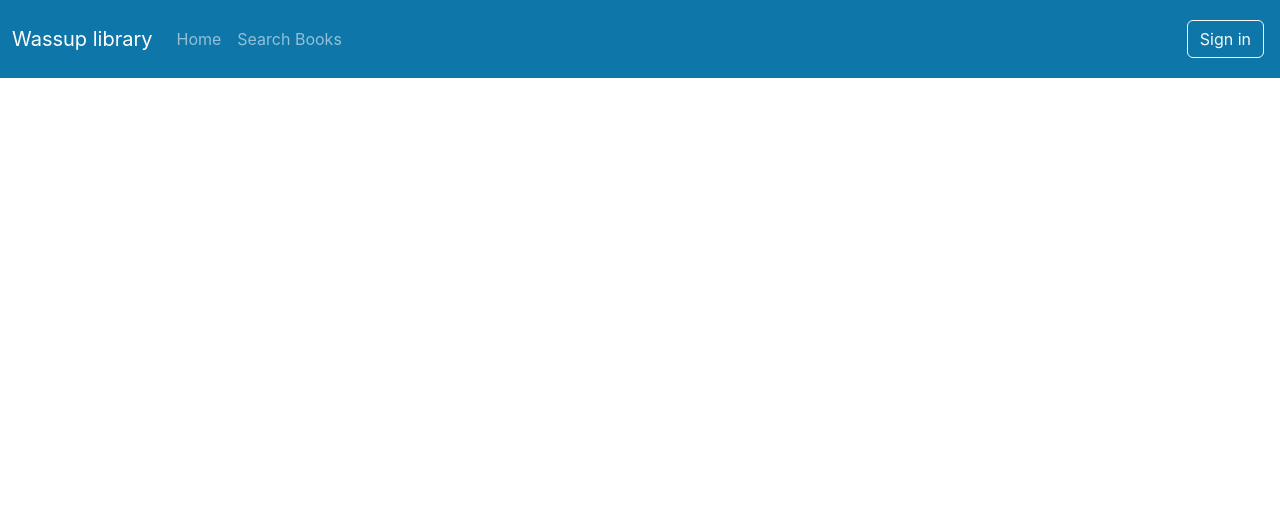
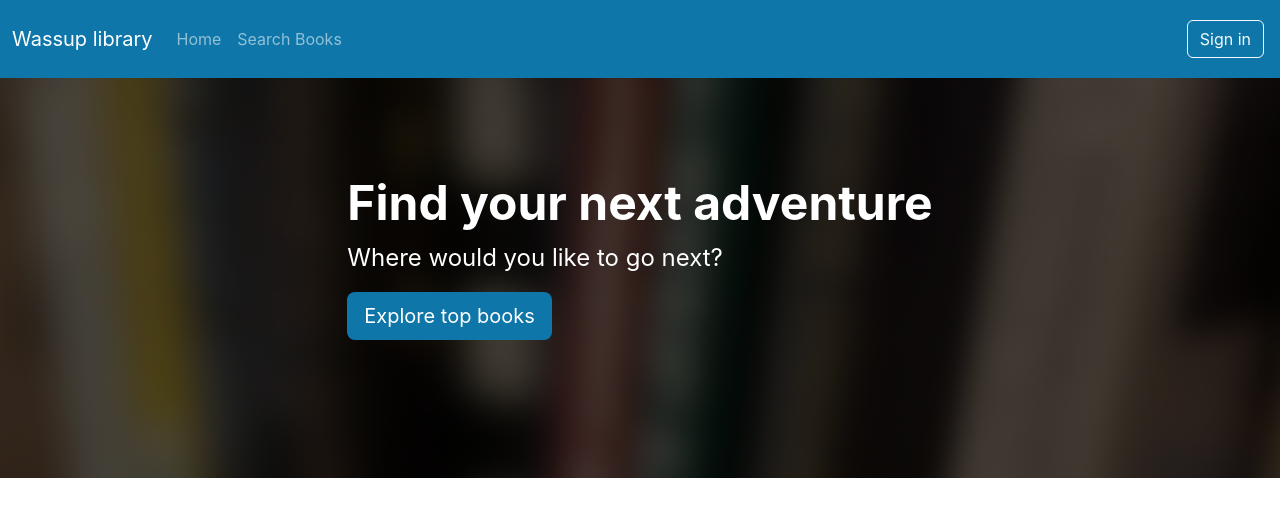
Before and after one commit to Jambbo/LibraryApp-Frontend, a React (Create React App) app: page / in a window 1280 px wide. Shown: the top 516 px of the page. Built offline with nearby package versions, Linux system fonts and the light colour scheme.

Commit message:
added ExploreTopBooks component for home page

```diff
--- a/src/App.tsx
+++ b/src/App.tsx
@@ -1,10 +1,14 @@
 import React from 'react';
 import { Navbar } from './layouts/NavbarAndFooter/Navbar';
 import './App.css';
+import { ExploreTopBooks } from './layouts/NavbarAndFooter/HomePage/ExploreTopBooks';
 
 function App() {
   return (
+    <div>
       <Navbar/>
+      <ExploreTopBooks/>
+    </div>
   );
 }
 
--- /dev/null
+++ b/src/layouts/NavbarAndFooter/HomePage/ExploreTopBooks.tsx
@@ -0,0 +1,16 @@
+
+export const ExploreTopBooks = ()=>{
+    return (
+        <div className="p-5 mb-4 bg-dark header">
+            <div className="container-fluid py-5 text-white
+                d-flex justify-content-center align-items-center">
+                    <div>
+                        <h1 className="display-5 fw-bold">Find your next adventure</h1>
+                        <p className="col-md-8 fs-4">Where would you like to go next?</p>
+                        <a type="button" className="btn main-color btn-lg text-white"  href="#">
+                            Explore top books</a>
+                    </div>
+            </div>
+        </div>
+    )
+}
```
